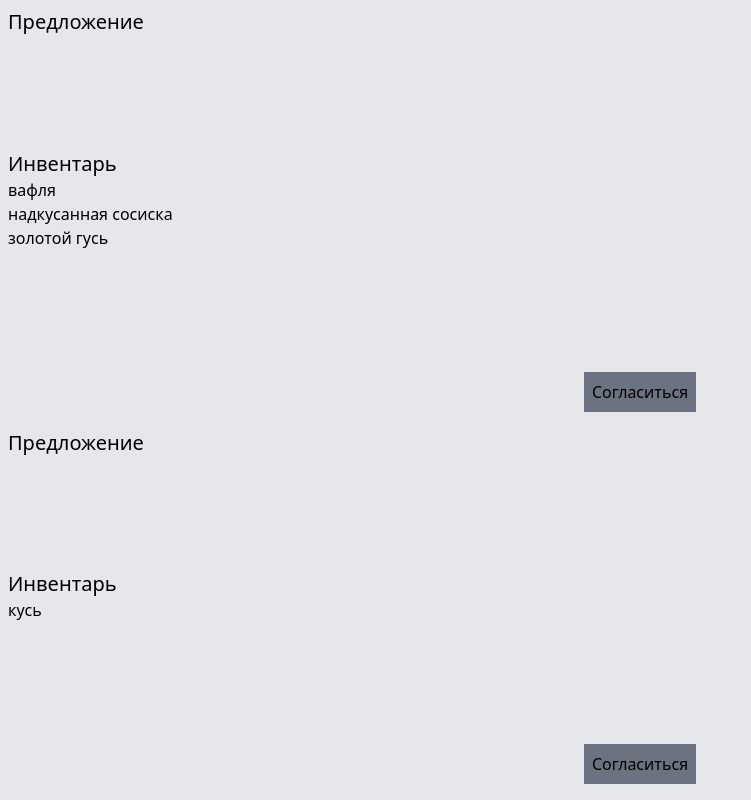
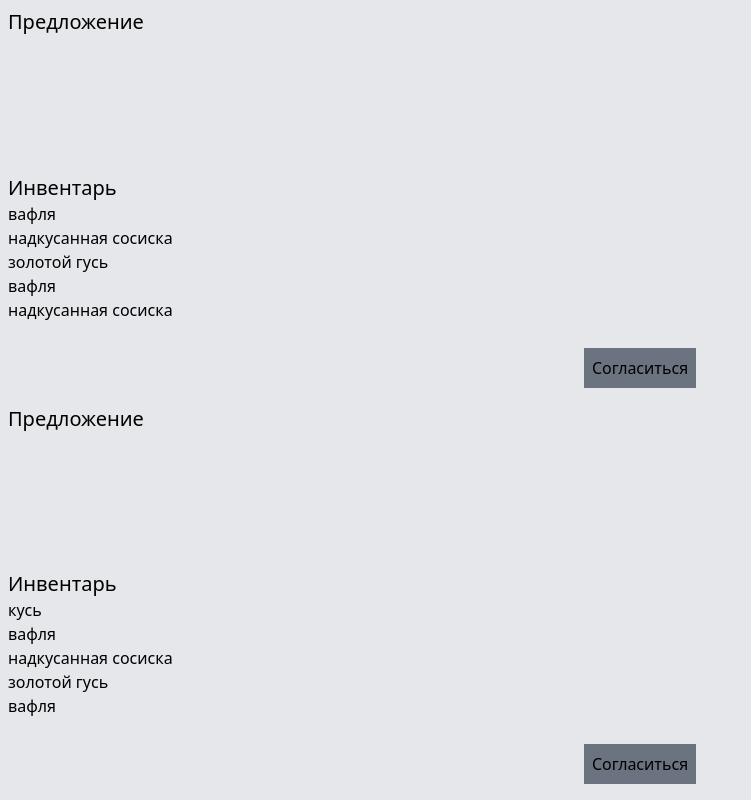
Before and after one commit to lapkiteam/exchange-sim, a Svelte app: page / in a window 1280 px wide. Shown: the whole page, without its empty margins (0-751 px from the left). Built offline with nearby package versions, Linux system fonts and the light colour scheme.

Commit message:
feat(ui): add overflow to inventory

```diff
--- a/src/App.svelte
+++ b/src/App.svelte
@@ -7,9 +7,36 @@
     "вафля",
     "надкусанная сосиска",
     "золотой гусь",
+    "вафля",
+    "надкусанная сосиска",
+    "золотой гусь",
+    "вафля",
+    "надкусанная сосиска",
+    "золотой гусь",
+    "вафля",
+    "надкусанная сосиска",
+    "золотой гусь",
+    "вафля",
+    "надкусанная сосиска",
+    "золотой гусь",
+    "вафля",
+    "надкусанная сосиска",
+    "золотой гусь",
+    "вафля",
+    "надкусанная сосиска",
+    "золотой гусь",
+    "вафля",
+    "надкусанная сосиска",
+    "золотой гусь",
   ]
   const secondPlayer: Inventory = [
     "кусь",
+    "вафля",
+    "надкусанная сосиска",
+    "золотой гусь",
+    "вафля",
+    "надкусанная сосиска",
+    "золотой гусь",
   ]
 </script>
 
@@ -33,6 +60,8 @@
     ])}>
       <div class={concat([
         "grow",
+        "overflow-y-auto",
+        "size-full",
       ])}>
         <PlayerWindow
           inventory={firstPlayer}
@@ -49,7 +78,9 @@
         ])} />
       </div>
       <div class={concat([
-        "grow"
+        "grow",
+        "overflow-y-auto",
+        "size-full",
       ])}>
         <PlayerWindow
           inventory={secondPlayer}
--- a/src/components/PlayerWindow.svelte
+++ b/src/components/PlayerWindow.svelte
@@ -37,11 +37,14 @@
 <div class={concat([
   "flex",
   "flex-col",
-  "h-full",
+  "size-full",
   "gap-4",
+  "overflow-y-auto",
 ])}>
   <div class={concat([
-    "grow"
+    "grow",
+    "size-full",
+    "overflow-y-auto",
   ])}>
     <h2 class={concat([
       "text-xl"
@@ -55,12 +58,18 @@
     {/if}
   </div>
   <div class={concat([
-    "grow"
+    "grow",
+    "size-full",
+    "overflow-y-auto",
+    "flex",
+    "flex-col",
   ])}>
     <h2 class={concat([
-      "text-xl"
+      "text-xl",
     ])}>Инвентарь</h2>
-    <ul>
+    <ul class={concat([
+      "overflow-y-auto",
+    ])}>
       {#each inventory as item, itemIndex}
         <li>
           <button on:click={_ => {
@@ -82,6 +91,7 @@
       class={concat([
         agreedState ? "bg-green-500" : "bg-gray-500",
         "p-2",
+        "size-fit",
       ])}
       on:click={_ => {
         toggleAgreedState()
```
